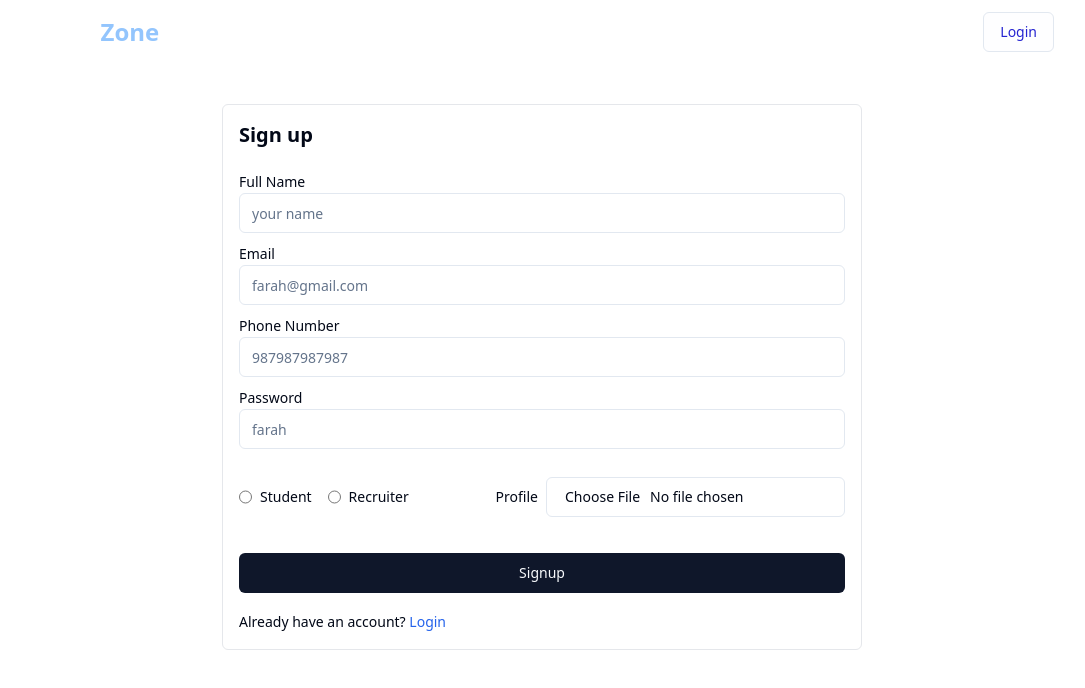
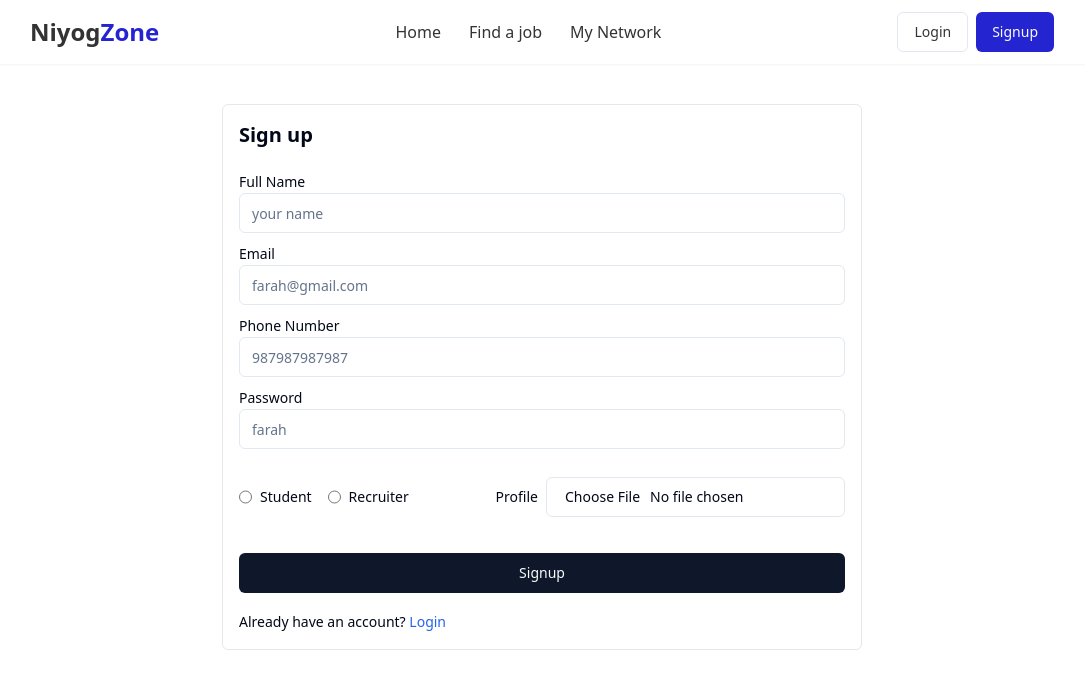
Before and after one commit to farah-jannat/niyog-zone, a React (Vite) app in the folder frontend/: page /signup in a window 1280 px wide. Shown: the top 688 px of the page, without its empty margins (98-1183 px from the left). Built offline with nearby package versions, Linux system fonts and the light colour scheme.

Commit message:
fix: add nav version two

```diff
--- a/frontend/src/components/auth/Signup.jsx
+++ b/frontend/src/components/auth/Signup.jsx
@@ -12,6 +12,7 @@ import { useDispatch, useSelector } from "react-redux";
 import store from "@/redux/store";
 import { setLoading } from "@/redux/authSlice";
 import { Loader2 } from "lucide-react";
+import Navbar_two from "../shared/Navbar_two";
 
 const Signup = () => {
   const [input, setInput] = useState({
@@ -74,7 +75,7 @@ const Signup = () => {
   }, []);
   return (
     <div>
-      <Navbar />
+      <Navbar_two />
       <div className="flex items-center justify-center max-w-7xl mx-auto">
         <form
           onSubmit={submitHandler}
```
